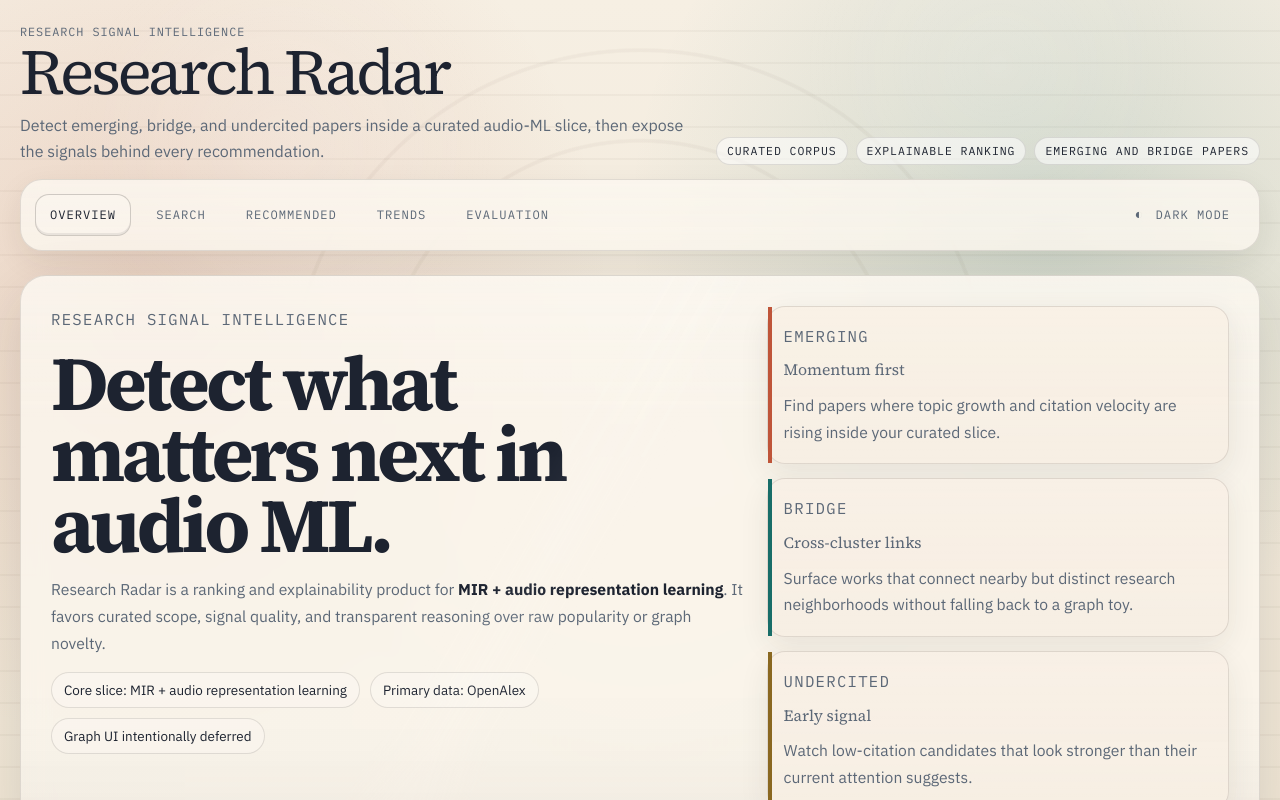
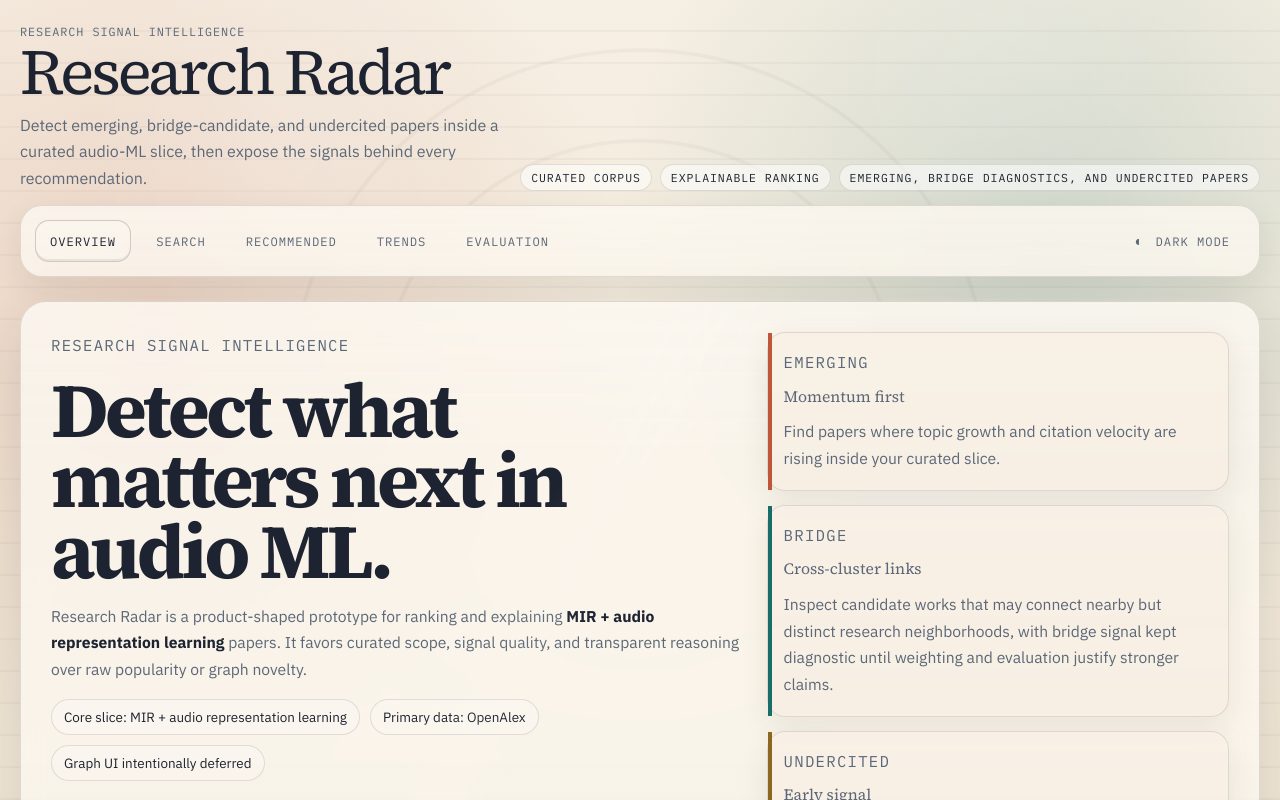
Before and after one commit to mmaitland300/Research-Radar, a Next.js app in the folder apps/web/: page / in a window 1280 px wide. Shown: the top 800 px of the page. Built offline with nearby package versions, Linux system fonts and the light colour scheme.

Commit message:
refine(research-radar): tighten bridge diagnostics language

```diff
--- a/apps/web/app/layout.tsx
+++ b/apps/web/app/layout.tsx
@@ -7,7 +7,8 @@ import "./globals.css";
 
 export const metadata: Metadata = {
   title: "Research Radar",
-  description: "Emerging and bridge papers in audio ML."
+  description:
+    "Emerging, bridge diagnostics, and undercited papers in a curated MIR + audio-ML slice."
 };
 
 const navItems = [
@@ -74,14 +75,14 @@ export default function RootLayout({
                   <span className="brand-name">Research Radar</span>
                 </Link>
                 <p className="brand-copy">
-                  Detect emerging, bridge, and undercited papers inside a curated audio-ML slice,
+                  Detect emerging, bridge-candidate, and undercited papers inside a curated audio-ML slice,
                   then expose the signals behind every recommendation.
                 </p>
               </div>
               <div className="status-cluster" aria-label="Product focus">
                 <span className="stamp">Curated corpus</span>
                 <span className="stamp">Explainable ranking</span>
-                <span className="stamp">Emerging and bridge papers</span>
+                <span className="stamp">Emerging, bridge diagnostics, and undercited papers</span>
               </div>
             </div>
             <SiteNav items={navItems} />
--- a/apps/web/app/page.tsx
+++ b/apps/web/app/page.tsx
@@ -32,7 +32,8 @@ const signalCards = [
     tone: "bridge",
     label: "Bridge",
     value: "Cross-cluster links",
-    body: "Surface works that connect nearby but distinct research neighborhoods without falling back to a graph toy."
+    body:
+      "Inspect candidate works that may connect nearby but distinct research neighborhoods, with bridge signal kept diagnostic until weighting and evaluation justify stronger claims."
   },
   {
     tone: "undercited",
@@ -56,8 +57,8 @@ export default function HomePage() {
           <p className="eyebrow">Research signal intelligence</p>
           <h1>Detect what matters next in audio ML.</h1>
           <p className="hero-lead">
-            Research Radar is a ranking and explainability product for{" "}
-            <strong>MIR + audio representation learning</strong>. It favors
+            Research Radar is a product-shaped prototype for ranking and explaining{" "}
+            <strong>MIR + audio representation learning</strong> papers. It favors
             curated scope, signal quality, and transparent reasoning over raw
             popularity or graph novelty.
           </p>
--- a/apps/web/app/recommended/page.tsx
+++ b/apps/web/app/recommended/page.tsx
@@ -677,7 +677,7 @@ export default async function RecommendedPage({ searchParams }: PageProps) {
 
       <section className="grid">
         <article className="card">
-          <h2>Roadmap: embeddings</h2>
+          <h2>Current ML boundary</h2>
           <p>
             ML milestone 1 delivers retrieval for similar papers. Writing{" "}
             <code>semantic_score</code> into ranked families stays gated until a defined relevance target;
```
Also changed, not shown: apps/web/app/papers/[paperId]/page.tsx (+5 -4 lines), 1 other file (tests, documents, lock files or other folders).
